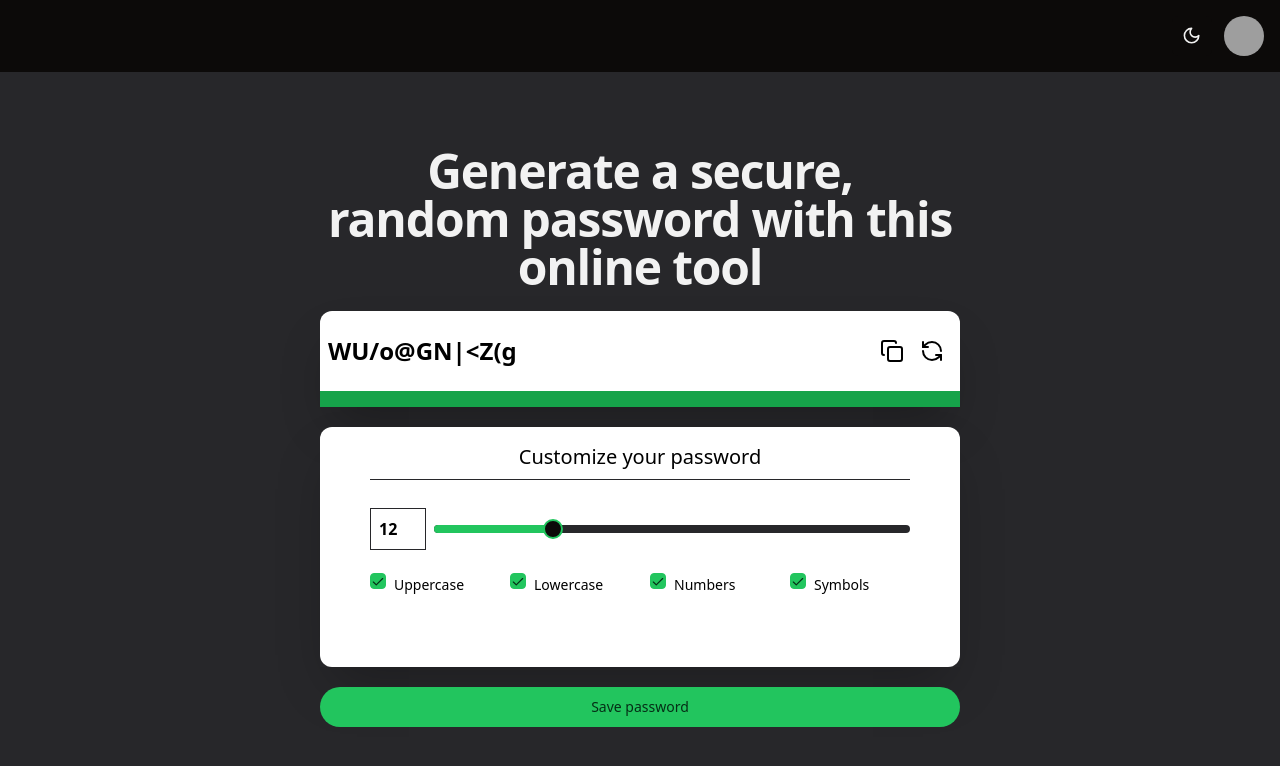
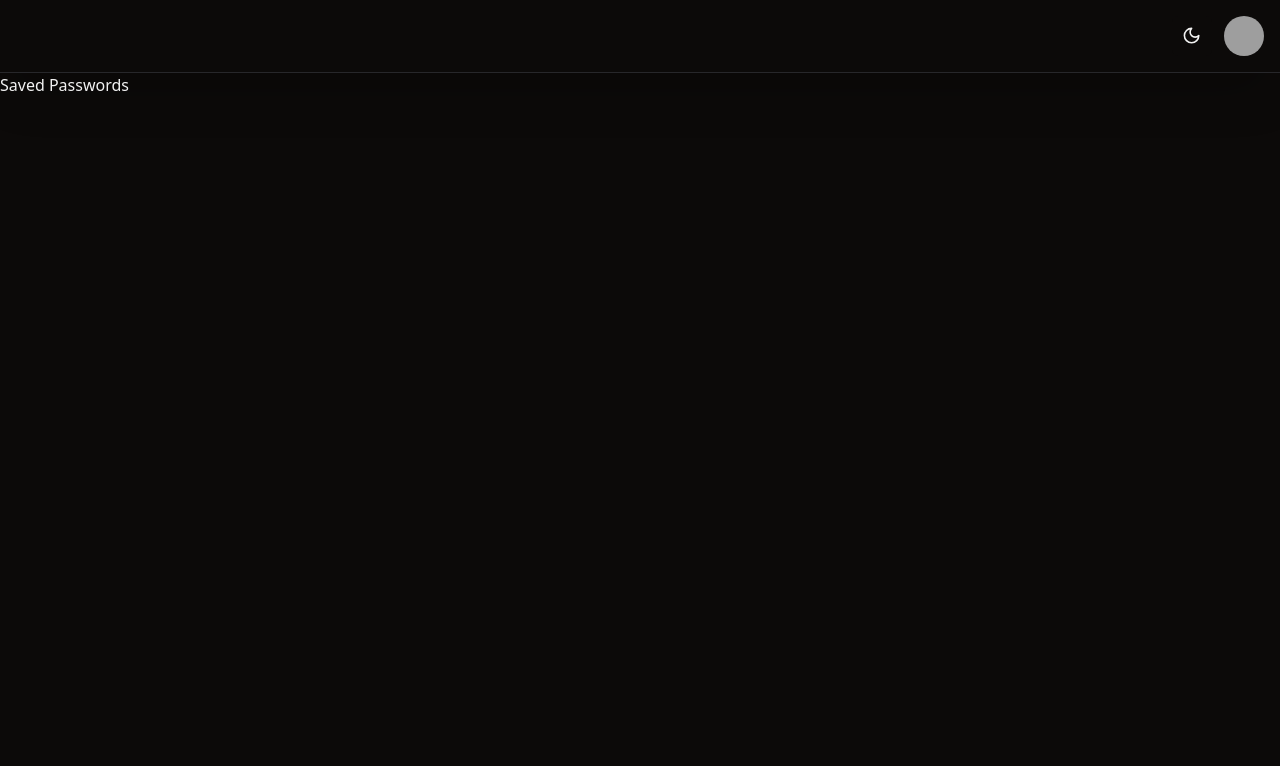
Before and after one commit to sharath-wq/password-generator, a React (Vite) app in the folder frontend/: page /saved in a window 1280 px wide. Shown: the top 766 px of the page. Built offline with nearby package versions, Linux system fonts and the light colour scheme; grey boxes are pictures that could not be loaded.

Commit message:
route config

```diff
--- a/frontend/package.json
+++ b/frontend/package.json
@@ -23,6 +23,7 @@
     "lucide-react": "^0.371.0",
     "react": "^18.2.0",
     "react-dom": "^18.2.0",
+    "react-router-dom": "^6.22.3",
     "tailwind-merge": "^2.2.2",
     "tailwindcss-animate": "^1.0.7"
   },
--- a/frontend/src/App.tsx
+++ b/frontend/src/App.tsx
@@ -1,3 +1,4 @@
+import { BrowserRouter, Routes, Route } from 'react-router-dom';
 import Navbar from '@/components/navbar/navbar';
 import Main from '@/components/main/main';
 
@@ -8,11 +9,17 @@ import { ThemeProvider } from '@/components/theme-provider';
 function App() {
     return (
         <ThemeProvider defaultTheme='dark' storageKey='vite-ui-theme'>
-            <main className='flex flex-col w-full h-screen'>
-                <Navbar />
-                <Main />
-                <Toaster />
-            </main>
+            <BrowserRouter>
+                <main className='flex flex-col w-full h-screen'>
+                    <Navbar />
+                    <Routes>
+                        <Route path='/' element={<Main />} />
+                        <Route path='/saved' element={<h1>Saved Passwords</h1>} />
+                        <Route path='/saved/:id' element={<h1>Saved Password one</h1>} />
+                    </Routes>
+                    <Toaster />
+                </main>
+            </BrowserRouter>
         </ThemeProvider>
     );
 }
--- a/frontend/src/components/navbar/navbar.tsx
+++ b/frontend/src/components/navbar/navbar.tsx
@@ -19,7 +19,7 @@ const Navbar = () => {
                 <DropdownMenuTrigger>
                     <Avatar>
                         <AvatarImage src='#' alt='@shadcn' />
-                        <AvatarFallback className='bg-primary'>S</AvatarFallback>
+                        <AvatarFallback className='bg-primary text-white font-medium'>S</AvatarFallback>
                     </Avatar>
                 </DropdownMenuTrigger>
                 <DropdownMenuContent>
```
Also changed, not shown: 1 other file (tests, documents, lock files or other folders).
